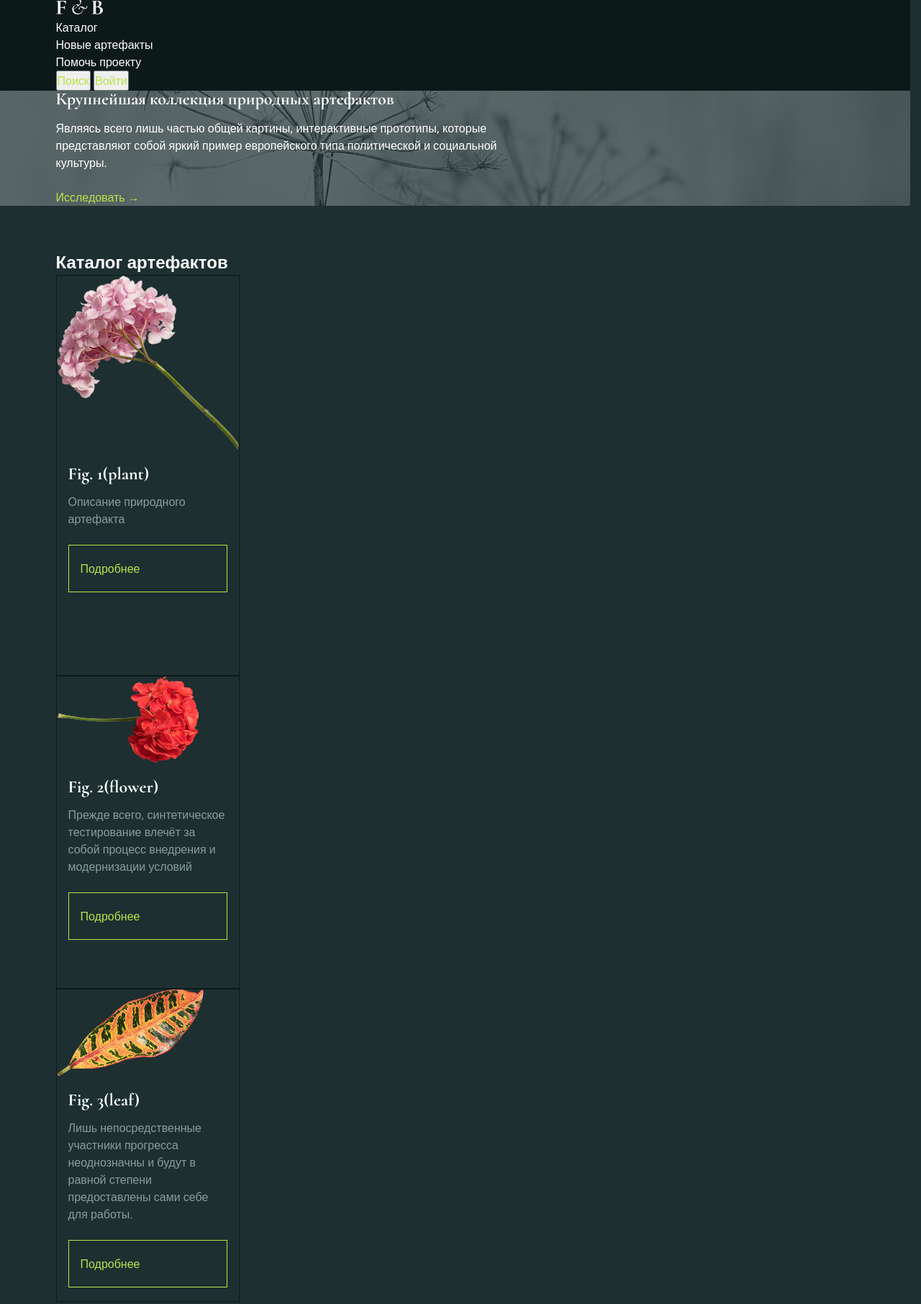
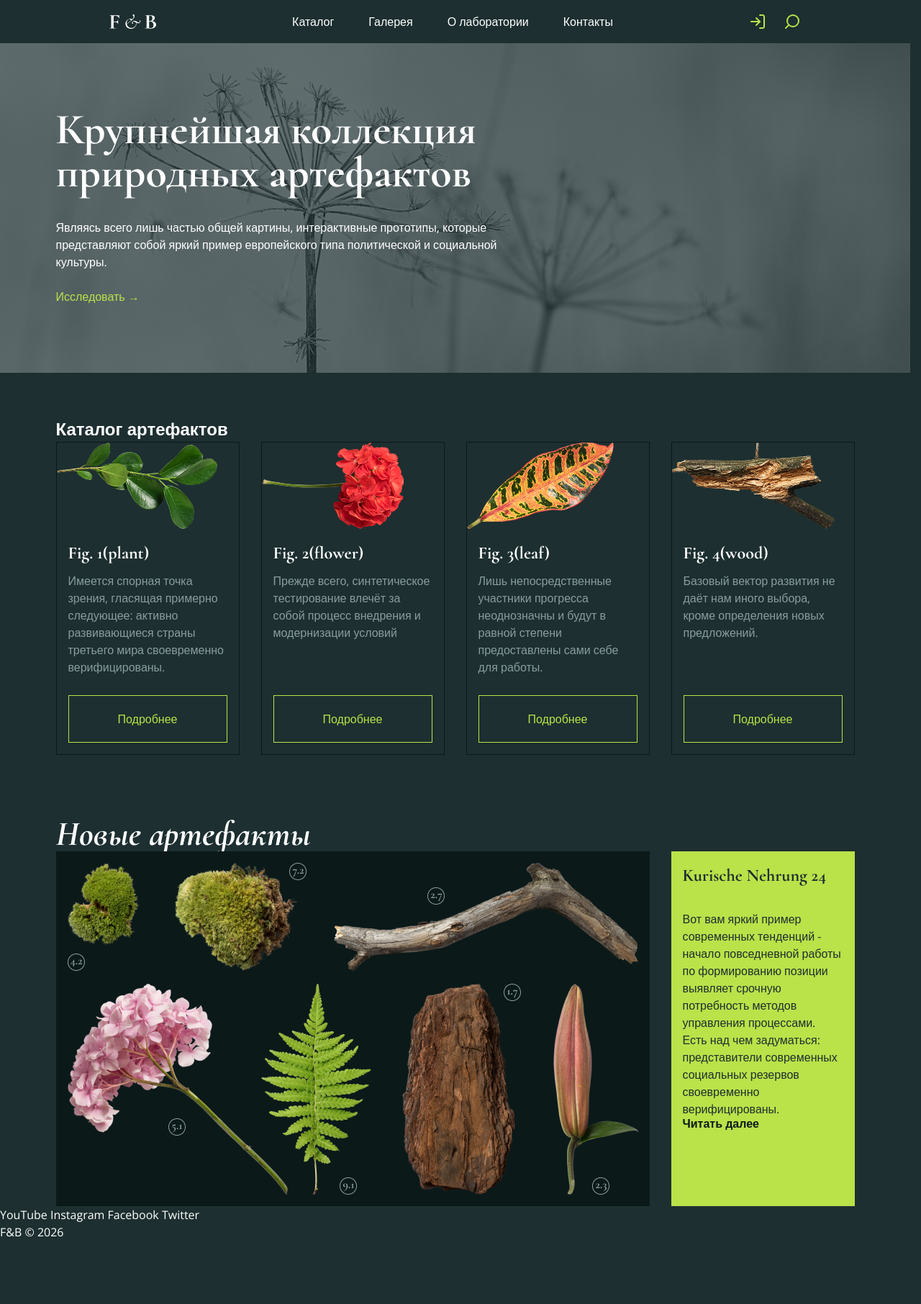
Before and after one commit to levluklukyanov/project_html, a plain HTML site: page index.html in a window 1280 px wide. Shown: the top 1812 px of the page at 72% size. After the commit the page ends 1724 px from the top, so only its background shows below. Drawn offline with nearby package versions, Linux system fonts and the light colour scheme.

Commit message:
Урок №67

```diff
--- a/index.html
+++ b/index.html
@@ -33,16 +33,23 @@
                     <a class="header__link" href="#">Каталог</a>
                 </li>
                 <li class="header__item">
-                    <a class="header__link" href="#">Новые артефакты</a>
+                    <a class="header__link" href="#">Галерея</a>
                 </li>
                 <li class="header__item">
-                    <a class="header__link" href="#">Помочь проекту</a>
+                    <a class="header__link" href="#">О лаборатории</a>
+                </li>
+                <li class="header__item">
+                    <a class="header__link" href="#">Контакты</a>
                 </li>
             </ul>
         </nav>
         <div class="header__actions">
-            <button class="header__button" type="button">Поиск</button>
-            <button class="header__button" type="button">Войти</button>
+            <button class="header__button" type="button">
+                <img src="images/log-in.svg" alt="логин">
+            </button>
+            <button class="header__button" type="button">
+                <img src="images/search.svg" alt="серч">
+            </button>
         </div>
     </div>
 </header>
@@ -73,14 +80,16 @@
                     <li class="catalog__item">
                         <article class="card">
                             <div class="card__image">
-                                <img src="images/Layer 2 1.png" alt="Fig. 1(plant)">
+                                <img src="images/Layer 3.png" alt="Fig. 1(plant)">
                             </div>
 
                             <div class="card__content">
                                 <h3 class="card__title">Fig. 1(plant)</h3>
 
                                 <p class="card__description">
-                                    Описание природного артефакта
+                                    Имеется спорная точка зрения, гласящая
+                                    примерно следующее: активно развивающиеся
+                                    страны третьего мира своевременно верифицированы.
                                 </p>
 
                                 <a href="#" class="card__link">
@@ -112,7 +121,7 @@
                     <li class="catalog__item">
                         <article class="card">
                             <div class="card__image">
-                                <img src="images/Layer 4.png" alt="Fig. 4(leaf)">
+                                <img src="images/Layer 4.png" alt="Fig. 3(leaf)">
                             </div>
                             <div class="card__content">
                                 <h3 class="card__title">Fig. 3(leaf)</h3>
@@ -120,6 +129,25 @@
                                 <p class="card__description">
                                     Лишь непосредственные участники прогресса неоднозначны
                                     и будут в равной степени предоставлены сами себе для работы.
+                                </p>
+
+                                <a href="#" class="card__link">
+                                    Подробнее
+                                </a>
+                            </div>
+                        </article>
+                    </li>
+
+                    <li class="catalog__item">
+                        <article class="card">
+                            <div class="card__image">
+                                <img src="images/Layer 1 1.png" alt="Fig. 4(wood)">
+                            </div>
+                            <div class="card__content">
+                                <h3 class="card__title">Fig. 4(wood)</h3>
+
+                                <p class="card__description">
+                                    Базовый вектор развития не даёт нам иного выбора, кроме определения новых предложений.
                                 </p>
 
                                 <a href="#" class="card__link">
@@ -141,7 +169,7 @@
                 <div class="new-artifacts__content">
                     <img
                         class="new-artifacts__image"
-                        src="images/Снимок экрана 2026-10-23 193744.png"
+                        src="images/card_5.png"
                         alt="Новый природный артефакт"
                     >
 
@@ -151,7 +179,8 @@
                         </h3>
 
                         <p class="new-artifacts__description">
-                            Описание нового артефакта
+                            Вот вам яркий пример современных тенденций - начало повседневной работы по формированию позиции выявляет срочную потребность методов управления процессами.
+Есть над чем задуматься: представители современных социальных резервов своевременно верифицированы.
                         </p>
 
                         <a href="#" class="new-artifacts__link">
--- a/styles/style.css
+++ b/styles/style.css
@@ -47,9 +47,16 @@ body {
 
 .hero__title{
     max-width: 690px;
+    width: 629px;
+    height: 138px;
+    top: 146px;
+    left: 160px;
     margin-bottom: 16px;
     font-family: "Cormorant", Georgia, serif;
-    line-height: 1;
+    line-height: 100%;
+    letter-spacing: 0%;
+    font-weight: 700;
+    font-size: 60px;
 }
 
 .hero__description{
@@ -62,15 +69,33 @@ body {
 }
 
 .header{
-    background-color: #0b1919;
+    background-color: #1d2f30;
 }
 
 .header__button{
     color: #bae249;
+    background-color: #1d2f30;
+    border: none;
 }
 
 .header__container {
     min-height: 60px;
+    display: flex;
+    align-items: center;
+    justify-content: space-around;
+    gap: 40px;
+}
+
+.header__actions {
+    display: flex;
+    align-items: center;
+    gap: 24px;
+}
+
+.header__list {
+    display: flex;
+    align-items: center;
+    gap: 48px;
 }
 
 .hero__link{
@@ -89,19 +114,31 @@ body {
 
 .catalog__list {
     margin-bottom: 26px;
+    display: flex;
+    gap: 30px;
+    margin-bottom: 26px;
 }
 
 .catalog__item {
-    width: 255px;
+    flex-basis: 255px;
+    flex-grow: 1;
+    flex-shrink: 1;
 }
 
 .card {
     border: 1px solid #0b1919;
+    display: flex;
+    height: 100%;
+    flex-direction: column;
 }
 
 .card__content {
     min-height: 313px;
     padding: 16px;
+    display: flex;
+    flex-direction: column;
+    align-items: flex-start;
+    flex-grow: 1;
 }
 
 .card__title {
@@ -118,17 +155,18 @@ body {
 .card__link {
     display: block;
     width: 100%;
-    margin-top: 24px;
+    margin-top: auto;
     padding: 20px 16px;
     border: 1px solid #bae249;
     color: #bae249;
+    text-align: center;
 }
 
 .container {
     width: 100%;
     max-width: 1170px;
     margin: 0 auto;
-    padding: 0 30px;
+    padding-right: 30px;
     padding-left: 30px;
 }
 
@@ -145,3 +183,37 @@ body {
     line-height: 1.5;
     margin-bottom: 30px;
 }
+
+.new-artifacts__content {
+    display: flex;
+    gap: 30px;
+}
+
+.new-artifacts__gallery {
+    flex-grow: 1;
+    min-width: 0;
+}
+
+.new-artifacts__info {
+    display: flex;
+    flex-direction: column;
+    align-items: flex-start;
+    padding: 16px;
+    color: #1d2f30;
+    background-color: #bae249;
+    flex-basis: 255px;
+    flex-shrink: 0;
+}
+
+.new-artifacts__image {
+    width: 100%;
+}
+
+.new-artifacts__link {
+    width: 166px;
+    height: 22px;
+    font-weight: 700;
+    color: #0B1919;
+    font-size: 16px;
+    line-height: 100%;
+}
```
Also changed, not shown: box-model-practice/index.html (added, +23 -0 lines), box-model-practice/style.css (added, +44 -0 lines), box-model-practice/расчеты.txt (added), images/card_5.png (added), images/log-in.svg (added), images/search.svg (added), images/Снимок экрана 2026-10-23 193744.png (deleted), 1 other file.
